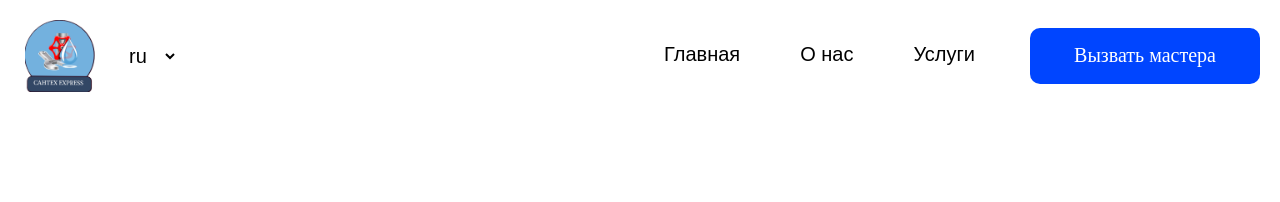
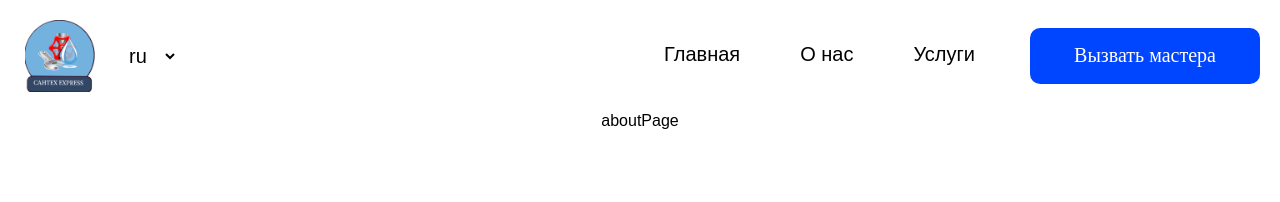
Before and after one commit to iman-almasbek-uulu/plumbing-services, a React (Vite) app: page /about in a window 1280 px wide. Shown: the top 202 px of the page. Built offline with nearby package versions, Linux system fonts and the light colour scheme.

Commit message:
added about

```diff
--- a/src/components/home/heroBanner/HeroBanner.tsx
+++ b/src/components/home/heroBanner/HeroBanner.tsx
@@ -8,5 +8,4 @@ const HeroBanner = () => {
         </section>
     );
 };
-
 export default HeroBanner;
--- a/src/pages/aboutPage/AboutPage.tsx
+++ b/src/pages/aboutPage/AboutPage.tsx
@@ -3,7 +3,7 @@ import scss from './AboutPage.module.scss';
 const AboutPage = () => {
     return (
         <div id={scss.About}>
-
+            aboutPage
         </div>
     );
 };
```
